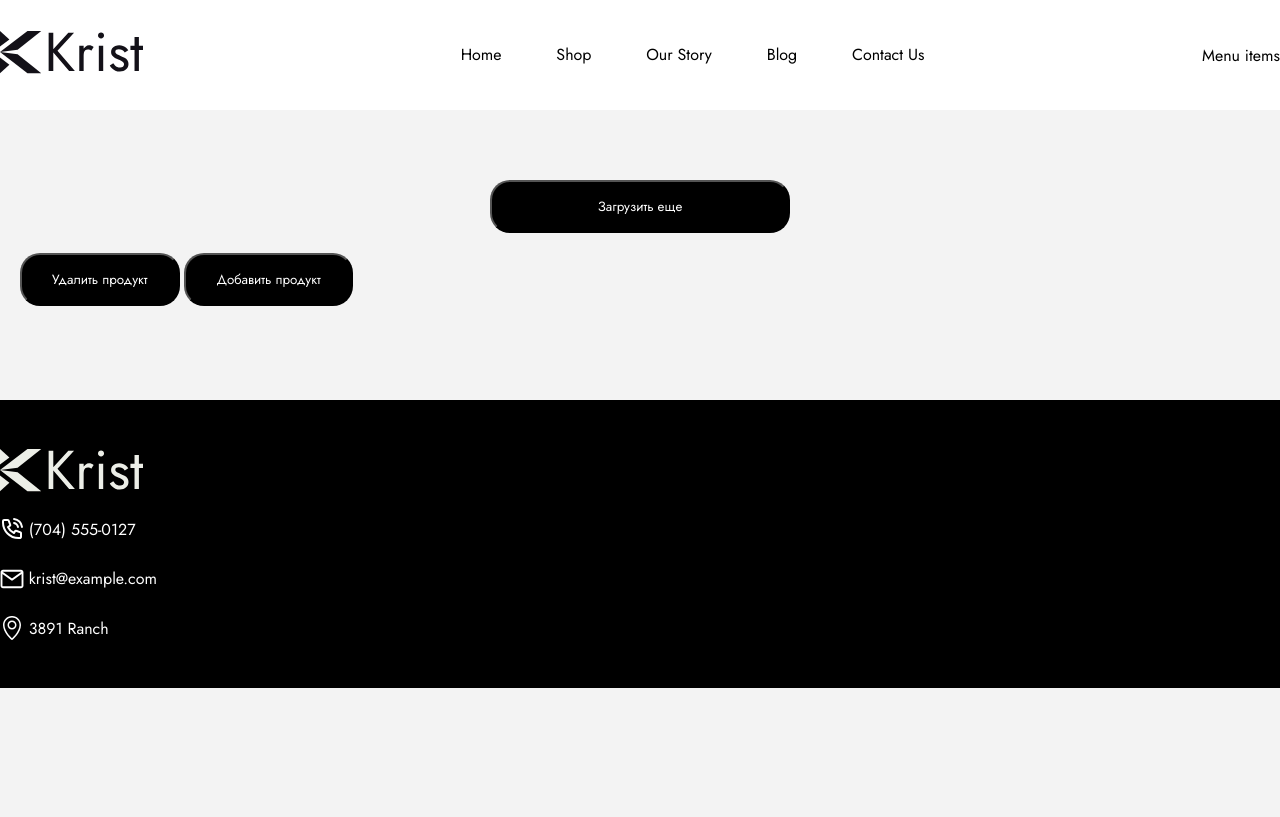
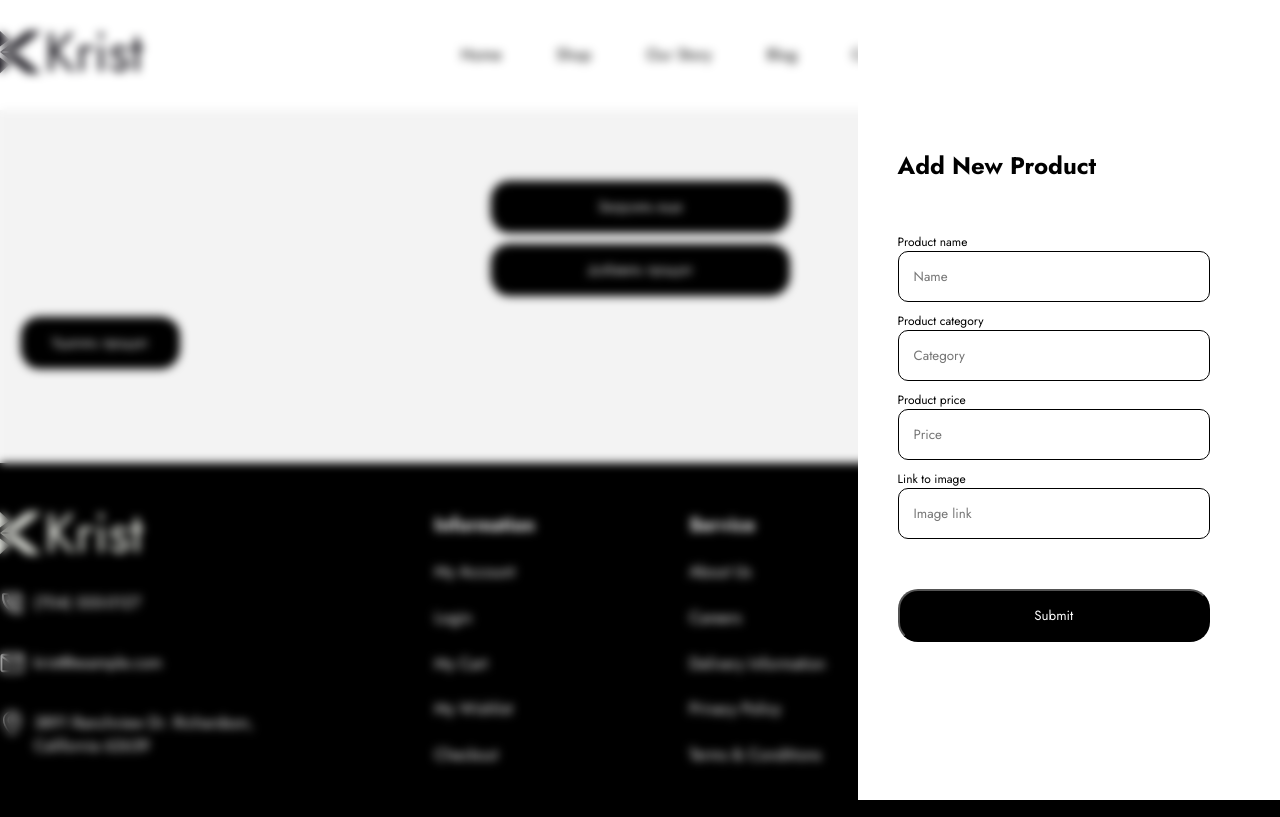
Before and after one commit to IgorKntt/Urban_ex10, a website built with webpack: page src/template.html in a window 1280 px wide. Built offline with nearby package versions, Linux system fonts and the light colour scheme; no server answers; a web font is replaced by a local one.

Commit message:
new product form added

```diff
--- a/src/modules/footer/footer.js
+++ b/src/modules/footer/footer.js
@@ -3,6 +3,7 @@ import Logo from './LogoKrist.svg';
 import Envelope from './icons/envelope.svg';
 import Phone from './icons/phone.svg';
 import Pointer from './icons/pointer.svg';
+import { setFooterLinks } from './footerLinks/footerLinks';
 
 
 export function showFooter() {
@@ -12,8 +13,6 @@ export function showFooter() {
   const footerContent = document.createElement("div");
   const footerBottom = document.createElement("div");
   const footerAddress = document.createElement("address");
-  const footerInfo = document.createElement("div");
-  const footerService = document.createElement("div");
   const footerSubscribe = document.createElement("div");
 
   footerAddress.className = "footer__address"
@@ -31,11 +30,71 @@ export function showFooter() {
     </p>
     <p>
       <img src=${Pointer} alt="address" width=24 height=24>
-      <span>3891 Ranch</span>
+      <span>3891 Ranchview Dr. Richardson, California 62639</span>
     </p>`;
+  footerContent.className = "footer__content";
 
-  footerContent.append(footerAddress);
 
+  const footerInfo = setFooterLinks("Information", [
+    {
+      href: "#",
+      name: "My Account"
+    },
+    {
+      href: "#",
+      name: "Login"
+    },
+    {
+      href: "#",
+      name: "My Cart"
+    },
+    {
+      href: "#",
+      name: "My Wishlist"
+    },
+    {
+      href: "#",
+      name: "Checkout"
+    }
+  ]);
+
+  const footerService = setFooterLinks("Service", [
+    {
+      href: "#",
+      name: "About Us"
+    },
+    {
+      href: "#",
+      name: "Careers"
+    },
+    {
+      href: "#",
+      name: "Delivery Information"
+    },
+    {
+      href: "#",
+      name: "Privacy Policy"
+    },
+    {
+      href: "#",
+      name: "Terms & Conditions"
+    }
+  ]);
+
+  footerSubscribe.className = "footer__subscribe"
+  footerSubscribe.innerHTML = `
+    <h3>Subscribe</h3>
+    <p>Enter your email below to be the first to know
+     about new collections and product launches.</p>
+     <div class="footer__subscribe-email">
+      <img src="${Envelope}" width=24 height=24 alt="envelope">
+      <input type="text" placeholder="Your Email">
+      <span>&#8594</span>
+     </div>
+
+  `;
+
+  footerContent.append(footerAddress, footerInfo, footerService, footerSubscribe);
 
 
   footer.setAttribute("id", "footer");
--- a/src/modules/footer/footer.scss
+++ b/src/modules/footer/footer.scss
@@ -22,8 +22,20 @@
   }
 
   &__address {
+    max-width: 300px;
+
     p {
-      margin-bottom: 24px;
+      margin-bottom: 36px;
+      display: flex;
+
+      img {
+        display: block;
+        margin-right: 10px;
+      }
+
+      span {
+        display: block;
+      }
 
     }
 
@@ -37,4 +49,60 @@
     filter: invert(1);
   }
 
+  &__content {
+    display: flex;
+    justify-content: space-between;
+    //align-items: cen;
+  }
+
+  &__subscribe {
+    max-width: 320px;
+
+    * {
+      margin-bottom: 20px;
+    }
+
+
+
+    &-email {
+      padding: 10px;
+      background-color: black;
+      border: 1px white solid;
+      border-radius: 10px;
+      position: relative;
+
+      * {
+        vertical-align: middle;
+        margin: 0;
+      }
+
+      input {
+        background-color: black;
+        border: none;
+        color: white;
+        padding: 5px;
+
+
+        &:focus {
+          outline: none;
+        }
+
+        &::placeholder {
+          color: white;
+        }
+      }
+
+      span {
+        display: inline-block;
+        position: absolute;
+        right: 10px;
+        top: 5px;
+        font-size: 24px;
+        cursor: pointer;
+
+      }
+    }
+
+  }
+
 }
--- /dev/null
+++ b/src/modules/footer/footerLinks/footerLinks.js
@@ -0,0 +1,19 @@
+import './footerLinks.scss';
+
+export function setFooterLinks(linksTitle, linksArr) {
+
+  if (!linksTitle || !linksArr) return null;
+
+  let links = document.createElement("ul");
+  links.className = "footer__links";
+  links.innerHTML = `<li><h3>${linksTitle}</h3></li>`;
+
+  linksArr.forEach(link => {
+    links.innerHTML = links.innerHTML +
+      `<li>
+        <a href="${link.href}">${link.name}</a>
+      </li>`;
+  });
+
+  return links;
+}
--- /dev/null
+++ b/src/modules/footer/footerLinks/footerLinks.scss
@@ -0,0 +1,43 @@
+.footer__links {
+  list-style: none;
+  padding: 0;
+  margin-bottom: 20px;
+
+  li {
+    padding: 0 20px;
+    color: white;
+
+    margin-bottom: 20px;
+
+    a {
+      text-decoration: none;
+      color: white;
+    }
+  }
+
+  li:not(:first-child) {
+    cursor: pointer;
+
+    &::after {
+      display: block;
+      content: '';
+      height: 1px;
+      width: 0;
+      margin: 0;
+      padding: 0;
+      background-color: white;
+      transition-property: width;
+      transition-duration: 0.2s;
+    }
+
+    &:last-child {
+      margin: 0;
+    }
+
+    &:hover::after {
+      width: 100%;
+
+    }
+
+  }
+}
--- a/src/modules/productList/categoryFilter/categoryFilter.js
+++ b/src/modules/productList/categoryFilter/categoryFilter.js
@@ -1,5 +1,6 @@
-import { getCategories } from "../../../scripts/dataLoading";
+import { getCategories } from "@/scripts/dataLoading";
 import { filterProductList } from "../productList";
+import "./categoryFilter.scss"
 
 
 
--- a/src/modules/productList/categoryFilter/categoryFilter.scss
+++ b/src/modules/productList/categoryFilter/categoryFilter.scss
@@ -0,0 +1,16 @@
+.productList__categories {
+  background-color: white;
+  color: black;
+  padding: 20px 30px;
+  border-radius: 10px;
+  box-shadow: 3px 3px 5px 3px #ddd;
+
+
+  select {
+    background-color: white;
+    padding: 10px 20px;
+    border: 1px solid black;
+    border-radius: 10px;
+  }
+
+}
--- a/src/modules/productList/productCard/productCard.scss
+++ b/src/modules/productList/productCard/productCard.scss
@@ -7,7 +7,7 @@ $shadow: #ddd;
 
 
 .productCard {
-  max-width: 400px;
+  max-width: 450px;
   margin: 15px;
   padding: 20px;
   background-color: white;
--- a/src/styles/main.scss
+++ b/src/styles/main.scss
@@ -78,7 +78,50 @@ main {
   justify-content: center;
   align-items: center;
   /*Hide popup menu*/
-  display: none;
+  //display: none;
+
+  .addProductForm {
+    position: fixed;
+    right: 0;
+    height: 100vh;
+    width: 33vw;
+    display: flex;
+    justify-content: center;
+    flex-direction: column;
+
+    // min-width: 500px;
+    //min-height: 700px;
+    background-color: white;
+    padding: 0 70px 0 40px;
+
+    h2 {
+      margin-bottom: 50px;
+    }
+
+    form {
+      width: 100%;
+
+      * {
+        width: 100%;
+        display: block;
+      }
+
+      input {
+        padding: 15px;
+        border: 1px black solid;
+        border-radius: 10px;
+        margin-bottom: 10px;
+      }
+
+      label {
+        font-size: 12px;
+      }
+
+      button {
+        margin-top: 50px;
+      }
+    }
+  }
 
   .message {
     min-width: 432px;
--- a/src/template.html
+++ b/src/template.html
@@ -13,18 +13,41 @@
 
     <div id="product-list" class="product-list"></div>
     <button id="loadMoreProducts" class="btn btn--load">Загрузить еще</button>
+    <button id="addProduct" class="btn btn--load">Добавить продукт</button>
     <button id="deleteProduct" class="btn">Удалить продукт</button>
-    <button id="addProduct" class="btn">Добавить продукт</button>
+
+
 
     <div class="popup">
+      <div id="addProduct" class="addProductForm">
+        <h2>Add New Product</h2>
+        <form action="">
+          <label for="newProductName">Product name</label>
+          <input name="newProductName" type="text" placeholder="Name">
+
+          <label for="newProductCategory">Product category</label>
+          <input name="newProductCategory" type="text" placeholder="Category">
+
+          <label for="newProductPrice">Product price</label>
+          <input name="newProductPrice" type="text" placeholder="Price">
+
+          <label for="newProductImage"">Link to image</label>
+          <input name=" newProductImage" type="text" placeholder="Image link">
+
+            <button id="btnAddNewProduct" class="btn">Submit</button>
+        </form>
+
+      </div>
+      <!--
       <div class="message">
 
         <div class="success">
           <p>&#x2713</p>
         </div>
-        <h1>Товар успешнор добавлен</h1>
+        <h1>Товар успешно добавлен</h1>
       </div>
     </div>
+    -->
 
   </main>
 
```
Also changed, not shown: build/57fb51bd3c0d216f8d77.svg (added), build/986b24e86270651ca1ba.svg (added), build/bfe9ee3da5d9adca399a.svg (added), build/index.html, 3 other files.
